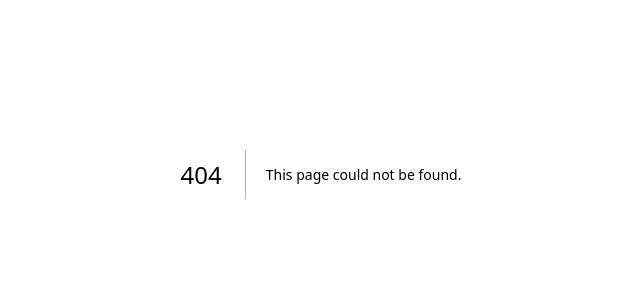
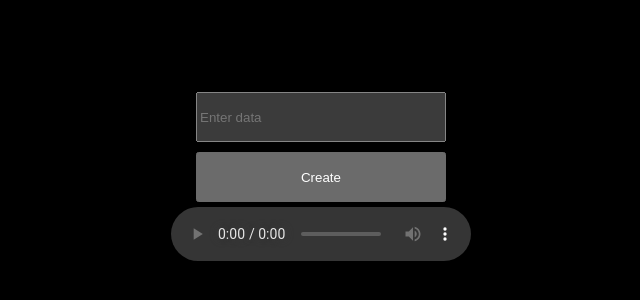
Before and after one commit to joshkurz/joshkurzsite, a Next.js app: page /speak in a window 1280 px wide. Before the commit this address had no page. Shown: the part 226-526 px from the top of the page, without its empty margins (319-959 px from the left). Built offline with nearby package versions, Linux system fonts and the light colour scheme.

Commit message:
feat(openai): adding text to speech

```diff
--- a/package.json
+++ b/package.json
@@ -13,8 +13,9 @@
     "eslint": "8.28.0",
     "eslint-config-next": "13.0.6",
     "next": "13.0.6",
-    "openai": "^3.2.1",
+    "openai": "^4.20.1",
     "react": "18.2.0",
+    "react-audio-player": "^0.17.0",
     "react-dom": "18.2.0",
     "react-ga": "^3.3.1",
     "typewriter-effect": "^2.19.0"
--- a/pages/api/openai.js
+++ b/pages/api/openai.js
@@ -1,20 +1,22 @@
-import { Configuration, OpenAIApi } from "openai";
-const configuration = new Configuration({
-    organization: process.env.ORG_KEY,
-    apiKey: process.env.API_KEY,
+import OpenAI from 'openai';
+
+const openai = new OpenAI({
+  apiKey: process.env.API_KEY
 });
-const openai = new OpenAIApi(configuration);
 
 export default async function handler(req, res) {
-    let completion1 = await openai.createChatCompletion({
-        model: "gpt-3.5-turbo",
+    let params1 = OpenAI.Chat.ChatCompletionCreateParams = {
+        model: "gpt-4",
         messages: [{role: "user", content: "Give me a random topic in one word"}],
-    });
-    let jokeString = "Write a random dad joke about " + completion1.data.choices[0].message.content + " that nobody has ever heard.";
-    let completion2 = await openai.createChatCompletion({
-        model: "gpt-3.5-turbo",
+    };
+    const completion1 = await openai.chat.completions.create(params1);
+    console.log(completion1)
+    let jokeString = "Write a random dad joke about " + completion1.choices[0].message.content + " that nobody has ever heard.";
+    let params2 = OpenAI.Chat.ChatCompletionCreateParams = {
+        model: "gpt-4",
         messages: [{role: "user", content: jokeString}],
-    });
-    console.log(jokeString, completion2.data.choices[0].message.content);
-    res.status(200).json({data: completion2.data.choices[0].message.content })
+    };
+    const completion2 = await openai.chat.completions.create(params2);
+    console.log(jokeString, completion2.choices[0].message.content);
+    res.status(200).json({data: completion2.choices[0].message.content })
 }
--- /dev/null
+++ b/pages/api/serve.js
@@ -0,0 +1,14 @@
+import fs from 'fs';
+import path from 'path';
+
+export default function handler(req, res) {
+    try {
+        const filePath = path.join(process.cwd(), `speech.mp3`);
+        console.log(filePath)
+        const imageBuffer = fs.readFileSync(filePath);
+        res.setHeader('Content-Type', 'audio/mpeg');
+        res.send(imageBuffer);
+      } catch (e) {
+        res.status(400).json({ error: true, message: 'Image not found' });
+      }
+}
--- /dev/null
+++ b/pages/api/speak.js
@@ -0,0 +1,34 @@
+import OpenAI, { toFile } from 'openai';
+import fs from 'fs/promises';
+import path from 'path';
+
+const openai = new OpenAI({
+  apiKey: process.env.API_KEY
+});
+
+const speechFile = path.resolve(process.cwd(), 'speech.mp3');
+console.log(speechFile)
+async function main(data) {
+  const mp3 = await openai.audio.speech.create({
+    model: 'tts-1',
+    voice: 'alloy',
+    input: data.text,
+  });
+
+  const buffer = Buffer.from(await mp3.arrayBuffer());
+  await fs.writeFile(speechFile, buffer);
+
+  const transcription = await openai.audio.transcriptions.create({
+    file: await toFile(buffer, 'speech.mp3'),
+    model: 'whisper-1',
+  });
+  console.log(transcription.text);
+}
+
+export default async function handler(req, res) {
+    if (req.method === 'POST') {
+        console.log("text from user to tts: " + req.body)
+        await main(req.body);
+    }
+    res.status(200).json({data: speechFile })
+}
--- /dev/null
+++ b/pages/speak.js
@@ -0,0 +1,60 @@
+import Head from 'next/head'
+import ReactAudioPlayer from 'react-audio-player';
+import { useState } from 'react';
+import styles from '../styles/Home.module.css'
+
+export default function SpeechHelper() {
+
+  const [inputValue, setInputValue] = useState('');
+  const [source, setSourceValue] = useState('');
+
+  const handleInputChange = (event) => {
+    setInputValue(event.target.value);
+  };
+
+  const sendDataToBackend = async () => {
+    try {
+      const response = await fetch('/api/speak', {
+        method: 'POST',
+        headers: {
+          'Content-Type': 'application/json',
+        },
+        body: JSON.stringify({ text: inputValue }),
+      });
+
+      if (response.ok) {
+        setSourceValue("/api/serve?" + new Date().getTime());
+        console.log('Data sent successfully!');
+        // Additional logic if needed after sending data
+      } else {
+        console.error('Failed to send data.');
+      }
+    } catch (error) {
+      console.error('Error sending data:', error);
+    }
+  };
+
+  return <div className={styles.container}>
+      <Head>
+        <title>Josh Kurz | Speech Helper</title>
+        <meta name="description" content="Help do text to speech" />
+        <link rel="icon" href="/favicon.ico" />
+      </Head>
+
+      <main className={styles.main}>
+      <input
+        className={styles.textbox}
+        type="text"
+        value={inputValue}
+        onChange={handleInputChange}
+        placeholder="Enter data"
+      />
+      <button className={styles.textbox} onClick={sendDataToBackend}>Create</button>
+
+      <ReactAudioPlayer
+        src={source}
+        controls
+      />
+      </main>
+  </div>
+}
--- a/styles/Home.module.css
+++ b/styles/Home.module.css
@@ -128,3 +128,9 @@
     filter: invert(1);
   }
 }
+
+.textbox {
+  width: 250px;
+  height: 50px;
+  margin: 5px;
+}
```
Also changed, not shown: pages/index.js (+0 -9 lines), 2 other files (tests, documents, lock files or other folders).
